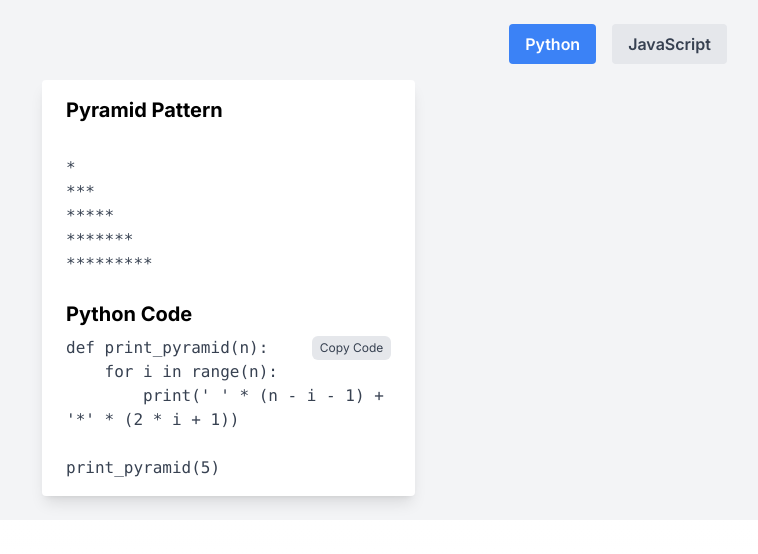
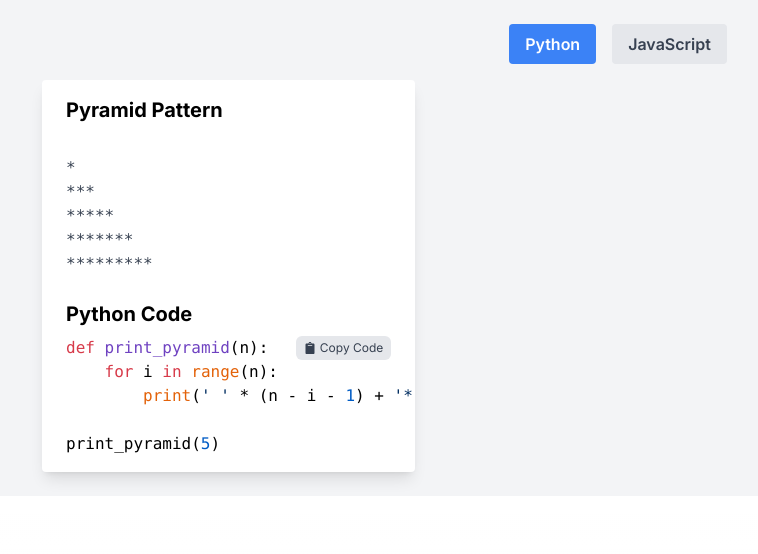
Before and after one commit to hernandoabella/pattern-programs, a Next.js app: page / in a window 1280 px wide. Shown: the top 554 px of the page, without its empty margins (22-780 px from the left). Built offline with nearby package versions, Linux system fonts and the light colour scheme.

Commit message:
Update page.tsx

```diff
--- a/app/page.tsx
+++ b/app/page.tsx
@@ -1,6 +1,9 @@
 "use client";
 
-import React, { useState } from "react";
+import React, { useState, useEffect } from "react";
+import hljs from "highlight.js";
+import "highlight.js/styles/github.css"; // Puedes cambiar el tema según tus preferencias
+import { FaClipboard, FaCheck } from "react-icons/fa";
 
 interface LanguageCode {
   language: string;
@@ -41,14 +44,33 @@ print_pyramid(5)
 
 const Home: React.FC = () => {
   const [currentLanguage, setCurrentLanguage] = useState("Python");
+  const [isClipboardAvailable, setIsClipboardAvailable] = useState(false);
+  const [copied, setCopied] = useState<{ [key: number]: boolean }>({});
+
+  useEffect(() => {
+    if (typeof navigator !== "undefined" && navigator.clipboard) {
+      setIsClipboardAvailable(true);
+    }
+  }, []);
 
   const handleChangeLanguage = (language: string) => {
     setCurrentLanguage(language);
   };
 
-  const handleCopyCode = (code: string) => {
-    navigator.clipboard.writeText(code);
-    alert("Código copiado!");
+  const handleCopyCode = (code: string, index: number) => {
+    if (isClipboardAvailable) {
+      navigator.clipboard
+        .writeText(code)
+        .then(() => {
+          setCopied((prev) => ({ ...prev, [index]: true }));
+          setTimeout(() => setCopied((prev) => ({ ...prev, [index]: false })), 2000);
+        })
+        .catch((err) => {
+          console.error("Error al copiar el código: ", err);
+        });
+    } else {
+      console.error("Clipboard API no es compatible con este navegador.");
+    }
   };
 
   return (
@@ -57,9 +79,7 @@ const Home: React.FC = () => {
         <button
           onClick={() => handleChangeLanguage("Python")}
           className={`${
-            currentLanguage === "Python"
-              ? "bg-blue-500 text-white"
-              : "bg-gray-200 text-gray-700"
+            currentLanguage === "Python" ? "bg-blue-500 text-white" : "bg-gray-200 text-gray-700"
           } font-semibold py-2 px-4 mx-2 rounded`}
         >
           Python
@@ -78,30 +98,31 @@ const Home: React.FC = () => {
       </div>
       <div className="grid grid-cols-1 sm:grid-cols-2 lg:grid-cols-3 gap-4 w-full max-w-6xl">
         {patterns.map((pattern, index) => (
-          <div
-            key={index}
-            className="rounded overflow-hidden shadow-lg bg-white"
-          >
+          <div key={index} className="rounded overflow-hidden shadow-lg bg-white">
             <div className="px-6 py-4">
               <div className="font-bold text-xl mb-2">{pattern.title}</div>
-              <pre className="whitespace-pre-wrap text-gray-700 text-base">
-                {pattern.pattern}
-              </pre>
-              <div className="font-bold text-xl mb-2">
-                {currentLanguage} Code
-              </div>
+              <pre className="whitespace-pre-wrap text-gray-700 text-base">{pattern.pattern}</pre>
+              <div className="font-bold text-xl mb-2">{currentLanguage} Code</div>
               {pattern.codes
                 .filter((code) => code.language === currentLanguage)
                 .map((code, codeIndex) => (
                   <div key={codeIndex} className="relative">
-                    <pre className="whitespace-pre-wrap text-gray-700 text-base">
-                      {code.code.trim()}
+                    <pre>
+                      <code
+                        className={`language-${currentLanguage.toLowerCase()}`}
+                        dangerouslySetInnerHTML={{
+                          __html: hljs.highlight(code.code.trim(), {
+                            language: currentLanguage.toLowerCase(),
+                          }).value,
+                        }}
+                      />
                     </pre>
                     <button
-                      onClick={() => handleCopyCode(code.code)}
-                      className="absolute top-0 right-0 bg-gray-200 text-gray-700 px-2 py-1 text-xs rounded-md"
+                      onClick={() => handleCopyCode(code.code, index)}
+                      className="absolute top-0 right-0 bg-gray-200 text-gray-700 px-2 py-1 text-xs rounded-md flex items-center"
                     >
-                      Copy Code
+                      {copied[index] ? <FaCheck /> : <FaClipboard />}{" "}
+                      <span className="ml-1">{copied[index] ? "Copied!" : "Copy Code"}</span>
                     </button>
                   </div>
                 ))}
@@ -109,7 +130,6 @@ const Home: React.FC = () => {
           </div>
         ))}
       </div>
-
     </div>
   );
 };
```
